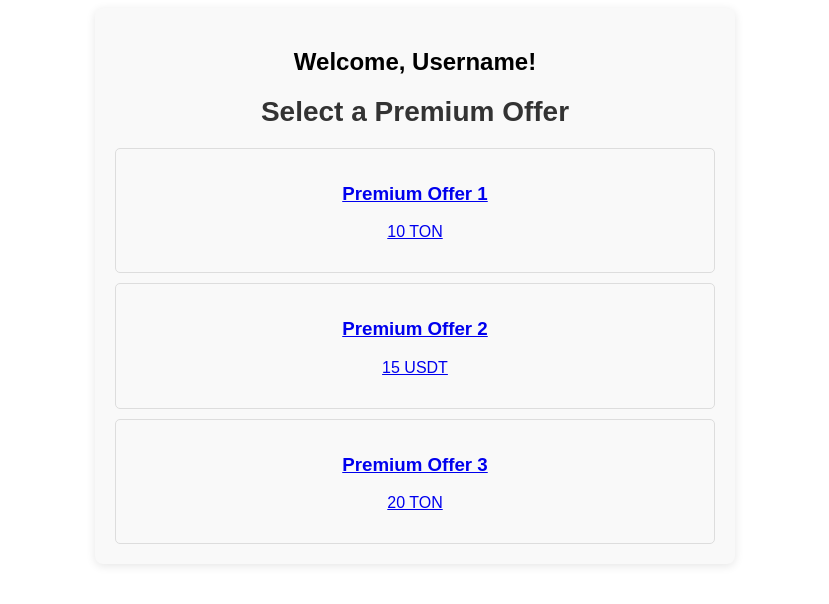
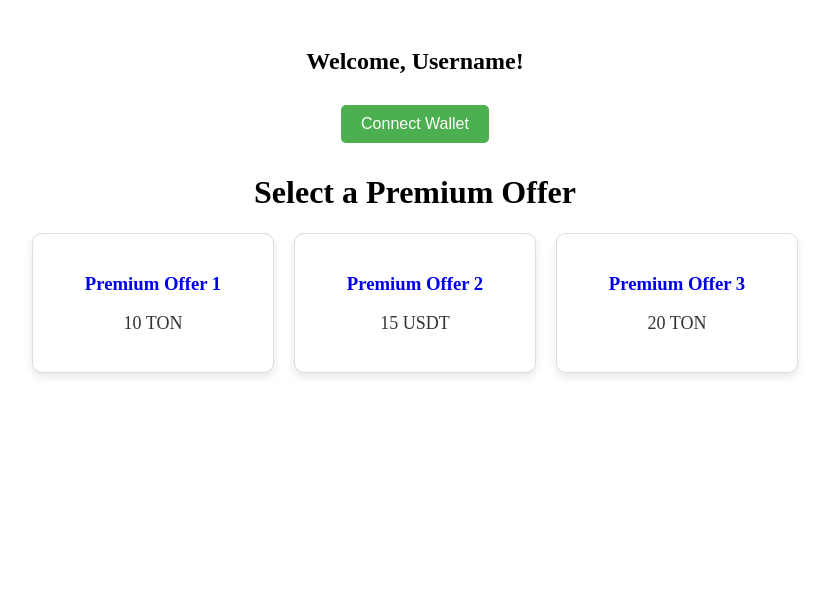
Before and after one commit to biniam55/Fanos_Telegram_Mini_App, a React (Vite) app: page / in a window 1280 px wide. Shown: the top 604 px of the page, without its empty margins (225-1054 px from the left). Built offline with nearby package versions, Linux system fonts and the light colour scheme.

Commit message:
offer card

```diff
--- a/src/App.css
+++ b/src/App.css
@@ -1,12 +1,6 @@
 .container {
-  max-width: 600px;
-  margin: 0 auto;
   padding: 20px;
   text-align: center;
-  font-family: Arial, sans-serif;
-  background-color: #f9f9f9;
-  border-radius: 8px;
-  box-shadow: 0 2px 10px rgba(0, 0, 0, 0.1);
 }
 
 .username {
@@ -14,10 +8,25 @@
   margin-bottom: 20px;
 }
 
-.heading {
-  font-size: 28px;
+.wallet-button {
+  padding: 10px 20px;
+  background-color: #4CAF50; /* Green color */
+  color: white;
+  border: none;
+  border-radius: 5px;
+  cursor: pointer;
+  font-size: 16px;
   margin-bottom: 20px;
-  color: #333;
+}
+
+.wallet-button:hover {
+  background-color: #45a049; /* Darker green on hover */
+}
+
+.wallet-status {
+  margin: 10px 0;
+  font-size: 16px;
+  color: #4CAF50; /* Match with wallet button */
 }
 
 .offers-section {
@@ -26,21 +35,37 @@
 
 .offers {
   display: flex;
-  flex-direction: column;
-  gap: 10px;
+  flex-wrap: wrap;
+  justify-content: center;
+  gap: 20px; /* Space between offer cards */
 }
 
 .offer {
-  padding: 15px;
-  border: 1px solid #ddd;
-  border-radius: 5px;
-  cursor: pointer;
-  transition: background-color 0.3s;
+  text-decoration: none; /* Remove underline from links */
 }
 
-.offer:hover {
-  background-color: #e0e7ff;
+.offer-card {
+  background-color: #ffffff; /* White background */
+  border: 1px solid #ddd; /* Light gray border */
+  border-radius: 10px; /* Rounded corners */
+  padding: 20px;
+  text-align: center;
+  transition: transform 0.2s, box-shadow 0.2s; /* Smooth transition */
+  width: 200px; /* Fixed width */
+  box-shadow: 0 4px 8px rgba(0, 0, 0, 0.1); /* Subtle shadow */
 }
+
+.offer-card:hover {
+  transform: translateY(-5px); /* Lift effect on hover */
+  box-shadow: 0 8px 16px rgba(0, 0, 0, 0.2); /* Deeper shadow on hover */
+}
+
+.offer-price {
+  font-size: 18px;
+  color: #333; /* Dark text color */
+  margin-top: 10px; /* Space above price */
+}
+
 
 .payment-options {
   margin-top: 20px;
@@ -80,3 +105,18 @@
 .description {
   margin: 10px 0;
 }
+.wallet-button {
+  background-color: #4CAF50; /* Green */
+  color: white;
+  padding: 10px 20px;
+  border: none;
+  border-radius: 5px;
+  cursor: pointer;
+  margin: 10px 0;
+}
+
+.wallet-status {
+  color: #4CAF50;
+  margin: 10px 0;
+  font-weight: bold;
+}
--- a/src/App.jsx
+++ b/src/App.jsx
@@ -1,10 +1,13 @@
-import React from 'react';
+import React, { useState } from 'react';
 import { BrowserRouter as Router, Route, Routes, Link } from 'react-router-dom';
 import { motion } from 'framer-motion'; // Import motion from Framer Motion
 import './App.css'; // Make sure to create this CSS file
 import PaymentPage from './PaymentPage'; // Import the PaymentPage component
 
 const App = () => {
+  const [connected, setConnected] = useState(false); // State to manage wallet connection
+  const username = "Username"; // Replace with dynamic username if needed
+
   const offers = [
     { title: 'Premium Offer 1', price: '10 TON', currency: 'TON' },
     { title: 'Premium Offer 2', price: '15 USDT', currency: 'USDT' },
@@ -18,10 +21,23 @@ const App = () => {
     transition: { duration: 0.5 },
   };
 
+  const handleWalletConnect = () => {
+    // Simulate wallet connection
+    setConnected(true);
+    console.log("Wallet connected");
+  };
+
   return (
     <Router>
       <div className="container">
-        <h2 className="username">Welcome, Username!</h2>
+        <h2 className="username">Welcome, {username}!</h2>
+
+        {/* Wallet Connect Button */}
+        <button className="wallet-button" onClick={handleWalletConnect}>
+          Connect Wallet
+        </button>
+        {connected && <p className="wallet-status">Wallet Connected</p>}
+
         <Routes>
           <Route
             path="/"
@@ -32,8 +48,10 @@ const App = () => {
                   <div className="offers">
                     {offers.map((offer, index) => (
                       <Link key={index} to={`/payment/${offer.currency}`} className="offer">
-                        <h3>{offer.title}</h3>
-                        <p>{offer.price}</p>
+                        <div className="offer-card">
+                          <h3>{offer.title}</h3>
+                          <p className="offer-price">{offer.price}</p>
+                        </div>
                       </Link>
                     ))}
                   </div>
```
